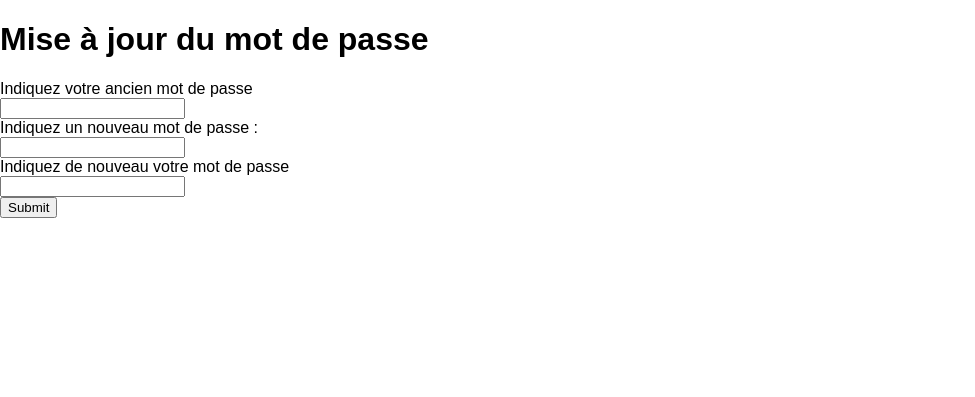
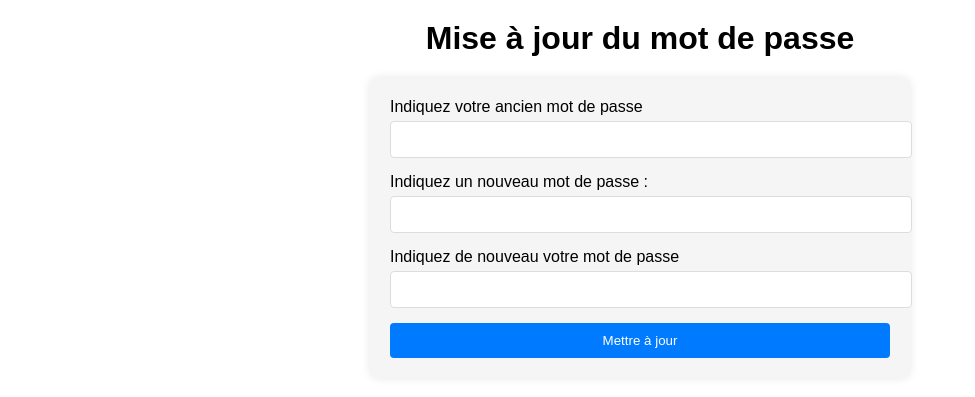
Before and after one commit to FengfengZ93/Django-Doclib, a Django app: page /comptes in a window 1280 px wide. Shown: the part 38-435 px from the top of the page, without its empty margins (0-975 px from the left). Run offline with Django 4.2, Linux system fonts and the light colour scheme; a user stored in the database is signed in; parts of the project's set-up code (start-up, migrations or seed data) failed here and were passed over.

Commit message:
update css

```diff
--- a/doclibbydjango/application/templates/comptes.html
+++ b/doclibbydjango/application/templates/comptes.html
@@ -3,17 +3,60 @@
 {% block content %}
 <title>Comptes</title>
 
+<style>
+    h1 {
+        text-align: center;
+        margin-top: 20px;
+    }
+
+    form {
+        max-width: 500px;
+        margin: 20px auto;
+        padding: 20px;
+        background-color: #f5f5f5;
+        border-radius: 8px;
+        box-shadow: 0 0 10px rgba(0, 0, 0, 0.1);
+    }
+
+    form label {
+        display: block;
+        margin-bottom: 5px;
+    }
+
+    form input[type="password"] {
+        width: 100%;
+        padding: 10px;
+        margin-bottom: 15px;
+        border: 1px solid #ddd;
+        border-radius: 4px;
+    }
+
+    form input[type="submit"] {
+        padding: 10px 20px;
+        border: none;
+        border-radius: 4px;
+        background-color: #007bff;
+        color: white;
+        cursor: pointer;
+        display: block;
+        width: 100%;
+    }
+
+    form input[type="submit"]:hover {
+        background-color: #0056b3;
+    }
+</style>
+
 <h1>Mise à jour du mot de passe</h1>
-<form method = "post">
+<form method="post">
     {{ message }}
     {% csrf_token %}
-    <label>Indiquez votre ancien mot de passe</label><br>
-    <input type="password" required name="ancienMDP"><br>
-    <label>Indiquez un nouveau mot de passe :</label><br>
-    <input type="password" required pattern={{ regexMDP }} name="nouveauMDP1"><br>
-    <label>Indiquez de nouveau votre mot de passe</label><br>
-    <input type="password" required pattern="{{ regexMDP }}" name="nouveauMDP2"><br>
-    <input type="submit">
+    <label>Indiquez votre ancien mot de passe</label>
+    <input type="password" required name="ancienMDP">
+    <label>Indiquez un nouveau mot de passe :</label>
+    <input type="password" required pattern="{{ regexMDP }}" name="nouveauMDP1">
+    <label>Indiquez de nouveau votre mot de passe</label>
+    <input type="password" required pattern="{{ regexMDP }}" name="nouveauMDP2">
+    <input type="submit" value="Mettre à jour">
 </form>
-
 {% endblock %}
```
Also changed, not shown: doclibbydjango/application/templates/StressEvaluation.html (+45 -0 lines), doclibbydjango/application/templates/UserHealthData.html (+35 -1 lines), doclibbydjango/application/templates/associationMedecinPatient.html (+57 -12 lines).
